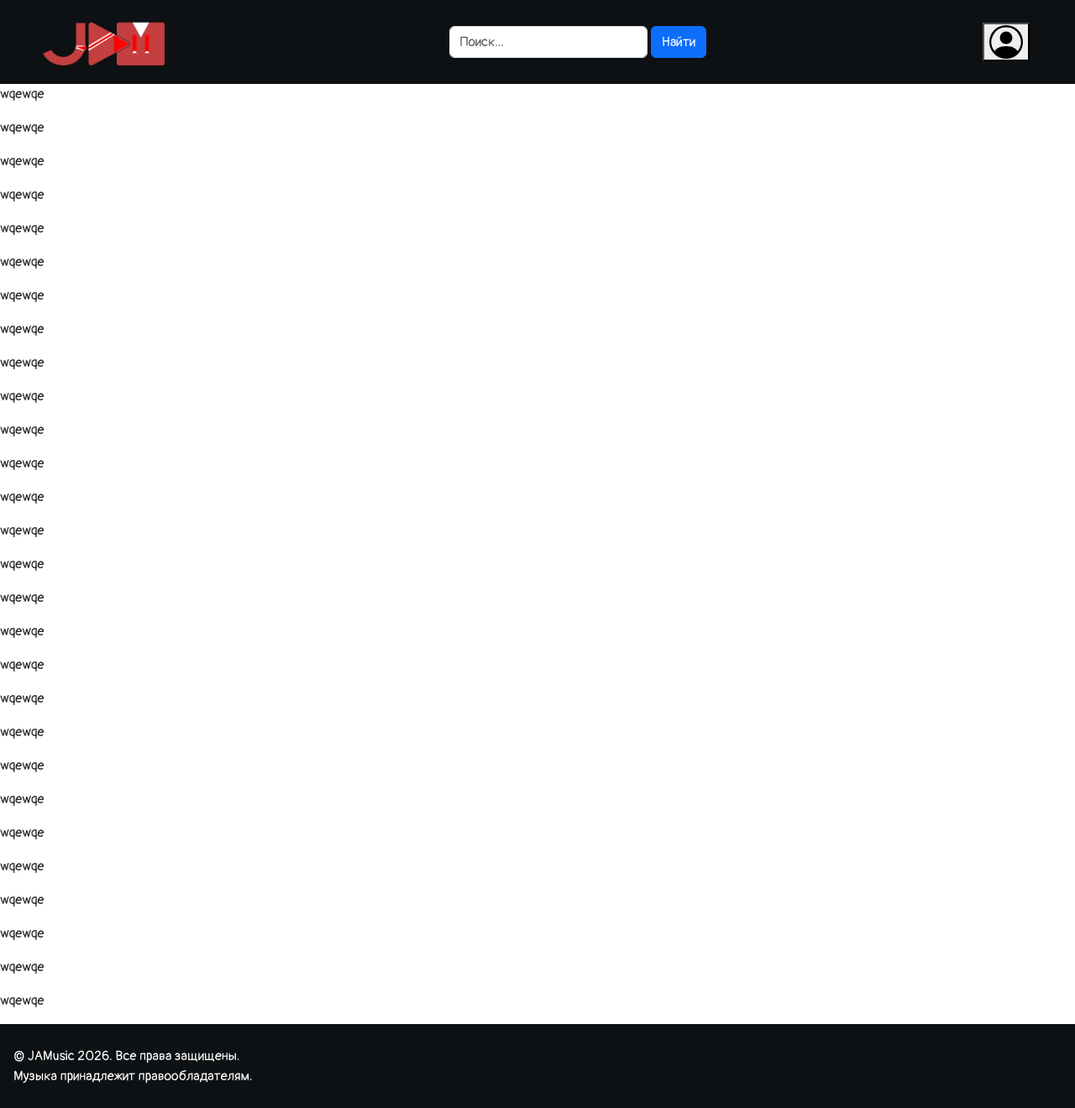
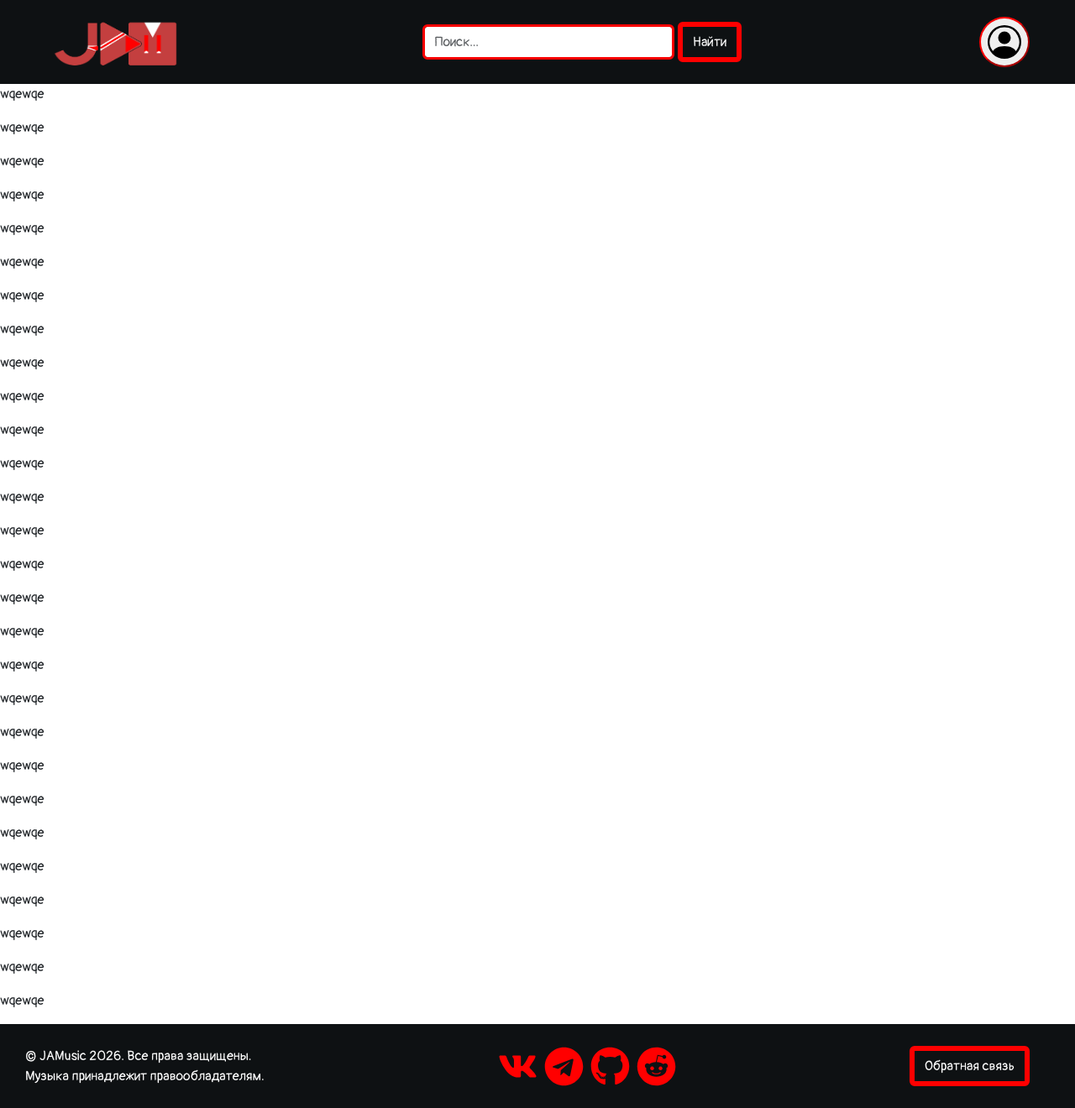
Before and after one commit to GorizontIDC/JAMusic, a React (Vite) app: page / in a window 1280 px wide. Shown: the whole page at 84% size. Built offline with nearby package versions, Linux system fonts and the light colour scheme.

Commit message:
full work footer and header
итоговый +- вариант подвала и бошки, теперь вся работа уходит на центральный контент заглавной страницы

```diff
--- a/package.json
+++ b/package.json
@@ -16,7 +16,8 @@
     "bootstrap": "^5.3.8",
     "react": "^19.2.0",
     "react-bootstrap-icons": "^1.11.6",
-    "react-dom": "^19.2.0"
+    "react-dom": "^19.2.0",
+    "react-icons": "^5.6.0"
   },
   "devDependencies": {
     "@eslint/js": "^9.39.1",
--- a/src/components/Footer.tsx
+++ b/src/components/Footer.tsx
@@ -1,17 +1,43 @@
 //import React from "react";
 import "../styles/compStyle.css";
-function Footer()
-{
+import {
+    FaVk, FaTelegram, FaGithub, FaReddit
+} from 'react-icons/fa';
+function Footer(){
+    const currentYear = new Date().getFullYear();
+    const socialcontact = [
+        {icon: FaVk, url: 'https://vk.com/mygorizontsobitiy', name: 'VK'},
+        {icon: FaTelegram, url: '#', name: 'Telegram'},
+        {icon: FaGithub, url: '#', name: 'Github'},
+        {icon: FaReddit, url: '#', name: 'Reddit'}
+    ]
     return (
+
         <footer className="footer">
-            <>
-                <p className="textFooter">
-                    © JAMusic 2026. Все права защищены. <br></br>
-                    Музыка принадлежит правообладателям.
-                </p>
-            </>
-            <>
-            </>
+            <p className="textFooter">
+                © JAMusic {currentYear}. Все права защищены. <br></br>
+                Музыка принадлежит правообладателям.
+            </p>
+            <div className="social-links">
+                {socialcontact.map((social ,index) =>{
+                    const IconComponent = social.icon;
+                    return(
+                    <a
+                        key={index}
+                        href={social.url}
+                        target="_blank"
+                        rel="noopener noreferrer"
+                        className="social-link"
+                        aria-lable={social.name}
+                    >
+                        <IconComponent size={47}/>
+                    </a>
+                    )
+                })}
+            </div>
+            <button className="btn btn-primary" id="ftbtn">
+                Обратная связь
+            </button>
         </footer>
     )
 }
--- a/src/styles/compStyle.css
+++ b/src/styles/compStyle.css
@@ -11,20 +11,49 @@ header{
 .logo-images{
     width: 160px;
     height: 80px;
-    margin-left: 1rem;
+    margin-left: 30px;
 }
 .userProfile{
     margin-right: 1.5rem;
 }
 .textFooter{
-        color: #fff;
+    color: #ffffff;
+    margin-bottom: 0% !important;
 }
 footer{
     height: 100px;
     background-color: #0E1113;
-    padding-top: 1rem;
-    padding-left: 1rem;
+    padding-left: 30px;
+    padding-right: 30px;
     display: flex;
     justify-content: space-between;
     align-items: center;
 }
+.btn-primary{
+    background-color: #0E1113 !important;
+    color: #ffffff !important;
+    border-color: #FF0000 !important;
+    border-width: 6px !important;
+}
+#ftbtn{
+    margin-right: 1.5rem !important;
+}
+.form-control{
+    border-color:#FF0000 !important;
+    border-width: 3px !important;
+    width: 300px !important;
+}
+.profile-button{
+    border-color:#FF0000 !important;
+    border-width: 2px !important;
+    border-radius: 50% !important;
+    width: 60px;
+    height: 60px;
+}
+.social-link{
+    color: #FF0000 !important;
+}
+.social-links{
+    display: flex;
+    gap: 0.5rem;
+}
```
Also changed, not shown: index.html (line endings or trailing spaces), 1 other file (tests, documents, lock files or other folders).
